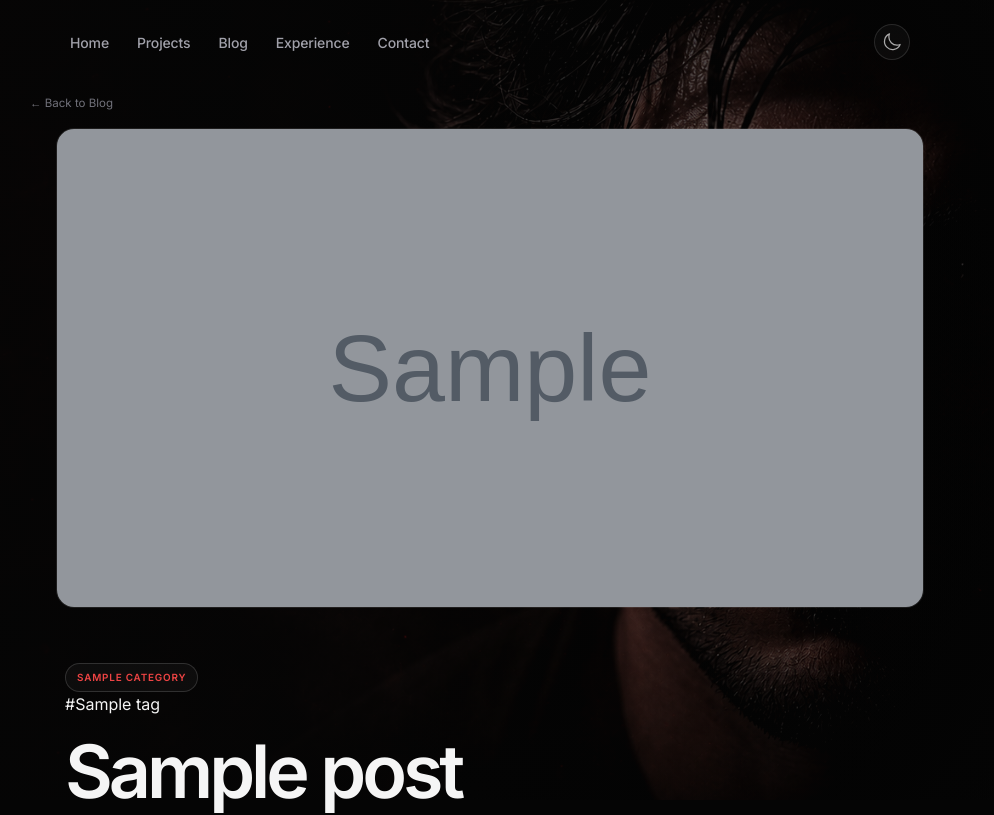
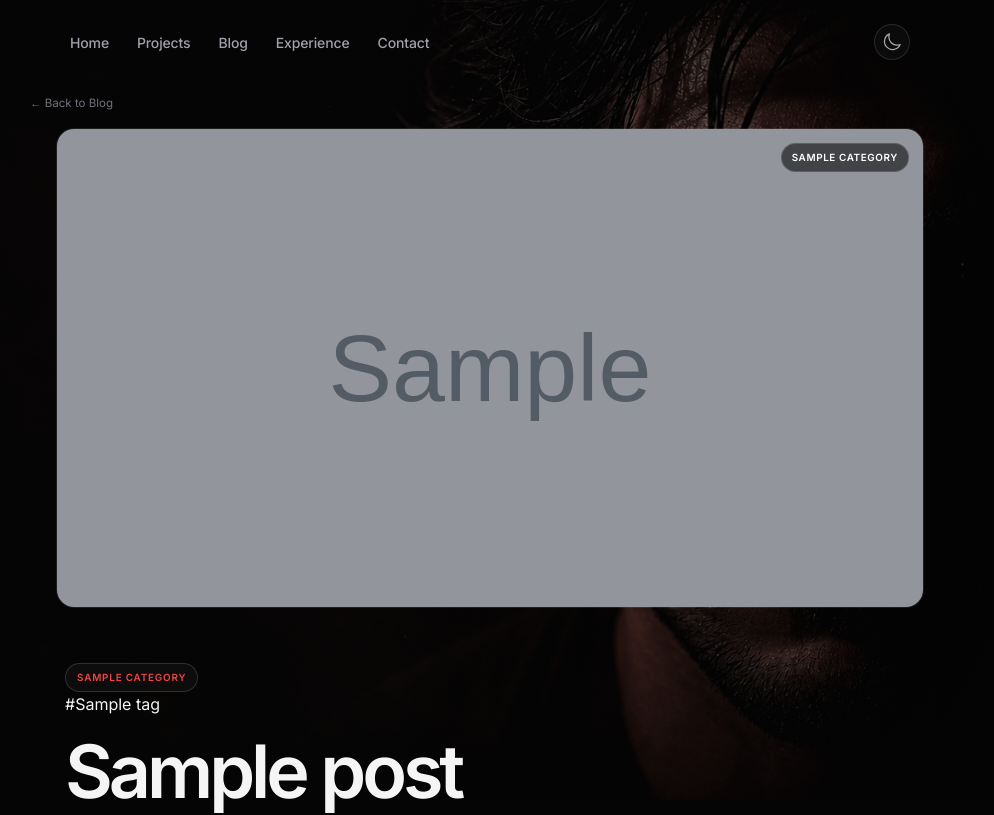
Before and after one commit to rmanikk/Portfolio, a Django app: template templates/blog/detail.html in a window 1280 px wide. Shown: the top 815 px of the page, without its empty margins (150-1144 px from the left). Run offline with Django 5.2, Linux system fonts and the light colour scheme; the template is opened without the code that fills it: most values are stand-ins (such as "Sample title", 1, 10 or a date in 2020); grey boxes marked "Sample" are stand-in pictures; style sheets or scripts are compiled from the project's sources; some libraries are stand-ins or nearby versions.

Commit message:
Add category badge to blog detail cover

```diff
--- a/templates/blog/detail.html
+++ b/templates/blog/detail.html
@@ -49,12 +49,18 @@
 
         <figure class="article-cover">
 
-            <img
-                src="{{ post.cover_image.url }}"
-                alt="{{ post.title }}"
-            >
+    <img
+        src="{{ post.cover_image.url }}"
+        alt="{{ post.title }}"
+    >
 
-        </figure>
+    {% if post.category %}
+    <span class="blog-card-category">
+        {{ post.category.name }}
+    </span>
+    {% endif %}
+
+</figure>
 
     </section>
 
```
